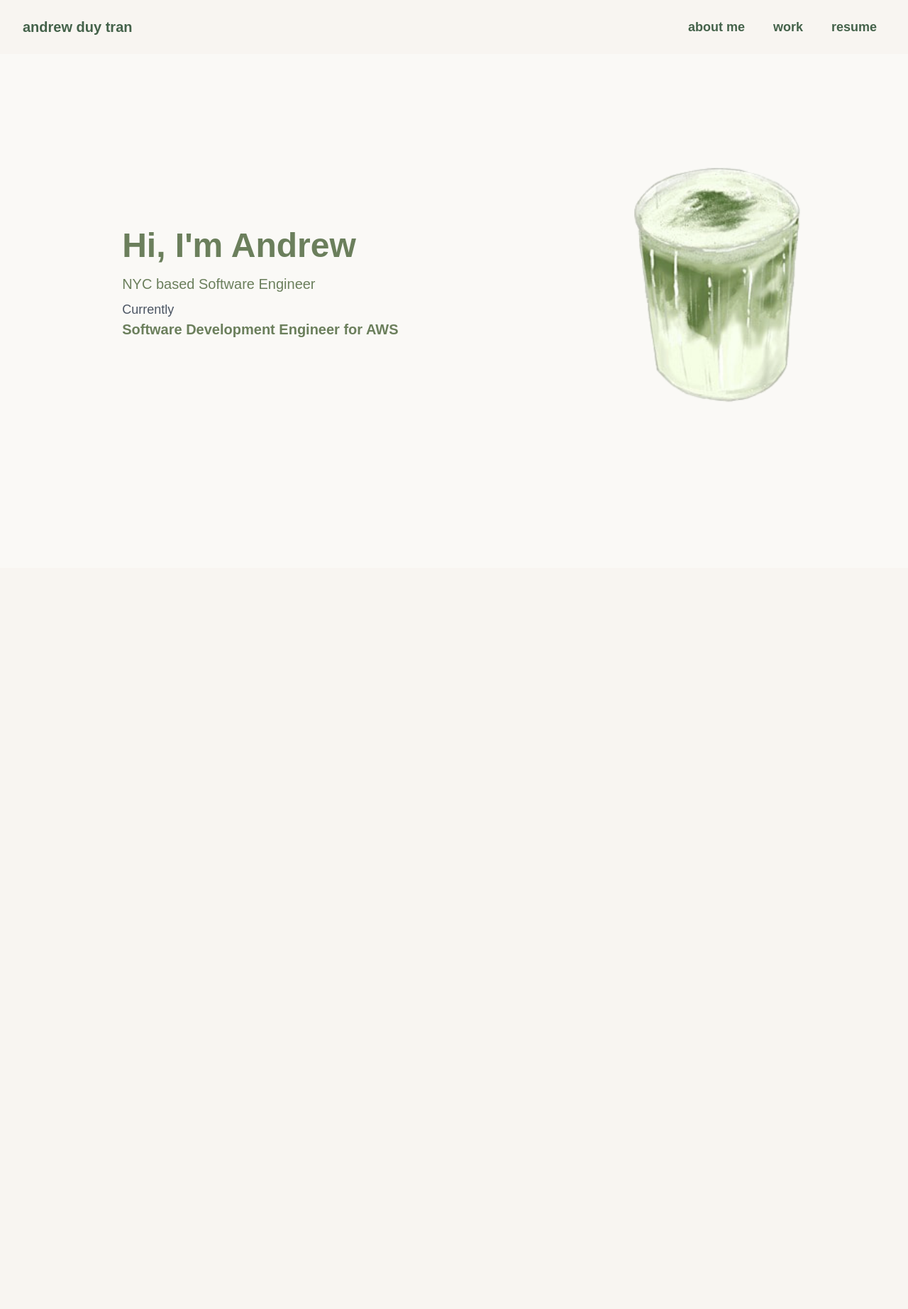
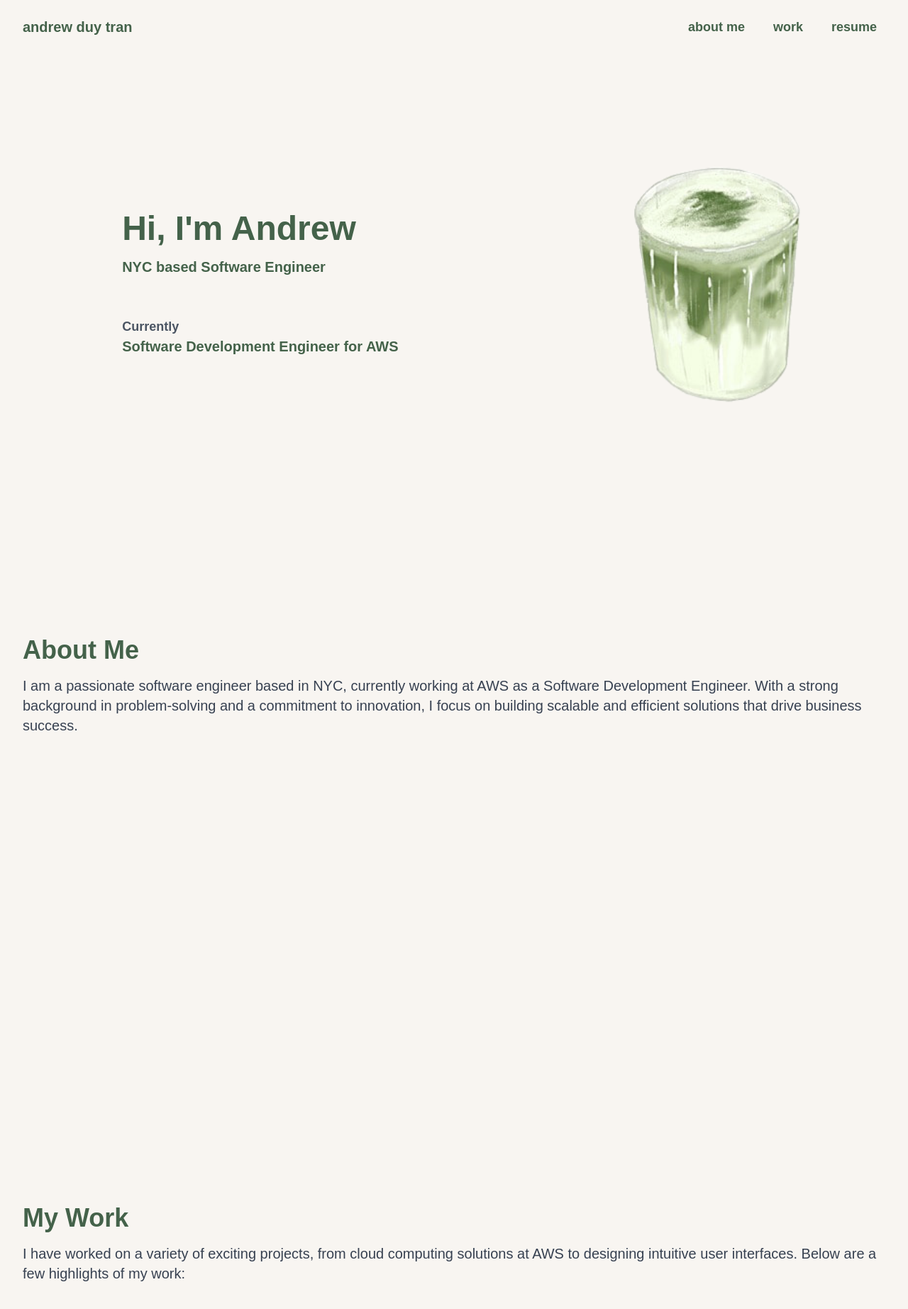
Before and after one commit to andrewtran117/andrewtran117.github.io, a Next.js app: page / in a window 1280 px wide. Shown: the top 1844 px of the page at 71% size. Before the commit the page ends 800 px from the top, so only its background shows below. Built offline with nearby package versions, Linux system fonts and the light colour scheme.

Commit message:
colors and bolding

```diff
--- a/app/page.tsx
+++ b/app/page.tsx
@@ -17,10 +17,8 @@ export default function Home() {
     window.scrollTo({ top: 0, behavior: 'smooth' });
   };
 
-
   return (
   <div>
-
       {/* Top Container for Logo and Tab Bar */}
       <div className="fixed top-0 left-0 right-0 py-4 z-50 bg-[#F8F5F1]">
         <div className="max-w-7xl mx-auto flex justify-between items-center px-4 sm:px-6 lg:px-8">
@@ -36,13 +34,13 @@ export default function Home() {
           <div className="hidden sm:flex space-x-4">
             <a
               href="#aboutMe"
-              className="px-3 py-2 text-md sm:text-lg font-bold text-[#44624A] hover:text-black transition"
+              className="px-3 py-2 text-md sm:text-lg font-inter font-bold text-[#44624A] hover:text-black transition"
             >
               about me
             </a>
             <a
               href="#work"
-              className="px-3 py-2 text-md sm:text-lg font-bold text-[#44624A] hover:text-black transition"
+              className="px-3 py-2 text-md sm:text-lg font-inter font-bold text-[#44624A] hover:text-black transition"
             >
               work
             </a>
@@ -50,7 +48,7 @@ export default function Home() {
               href="https://drive.google.com/file/d/1imDv7-Oz0AB6ISDQGXQdzRUD2LvwHUW2/view?usp=sharing"
               target="_blank"
               rel="noopener noreferrer"
-              className="px-3 py-2 text-md sm:text-lg font-bold text-[#44624A] hover:text-black transition"
+              className="px-3 py-2 text-md sm:text-lg font-inter font-bold text-[#44624A] hover:text-black transition"
             >
               resume
             </a>
@@ -58,16 +56,15 @@ export default function Home() {
         </div>
       </div>
 
-
-    <div className="flex items-center justify-center min-h-screen bg-[#FAF9F6] text-[#6B7F5C]">
+    <div className="flex items-center justify-center min-h-screen bg-[#F8F5F1] text-[#6B7F5C]">
       {isVisible && (
       <div className="grid grid-cols-1 md:grid-cols-2 w-full max-w-6xl px-4 animate-fadeInSmooth transform" style={{ transform: 'translateX(8%)' }}>
 
-        <div className="flex flex-col justify-center">
-          <h1 className="text-4xl md:text-5xl font-bold mb-4">Hi, I&apos;m Andrew</h1>
-          <p className="text-lg md:text-xl mb-2">NYC based Software Engineer</p>
-          <p className="text-base md:text-lg text-gray-600">Currently</p>
-          <p className="text-lg md:text-xl font-semibold">Software Development Engineer for AWS</p>
+        <div className="flex flex-col justify-center font-inter font-bold">
+          <h1 className="text-4xl md:text-5xl mb-4 text-[#44624A]">Hi, I&apos;m Andrew</h1>
+          <p className="text-lg md:text-xl mb-2 text-[#44624A]">NYC based Software Engineer</p>
+          <p className="text-base md:text-lg text-gray-600 pt-12">Currently</p>
+          <p className="text-lg md:text-xl text-[#44624A]">Software Development Engineer for AWS</p>
         </div>
 
         <div className="flex items-center justify-center">
@@ -97,159 +94,27 @@ export default function Home() {
          }
        `}</style>
 
+    </div>
 
+    {/* About Me Section */}
+    <div id="aboutMe" className="min-h-screen bg-[#F8F5F1] px-8 py-12 pt-24 font-inter">
+      <div className="max-w-7xl mx-auto text-left">
+        <h2 className="text-3xl md:text-4xl font-bold text-[#44624A] mb-4">About Me</h2>
+        <p className="text-lg md:text-xl text-gray-700 mb-6">
+          I am a passionate software engineer based in NYC, currently working at AWS as a Software Development Engineer. With a strong background in problem-solving and a commitment to innovation, I focus on building scalable and efficient solutions that drive business success.
+        </p>
+      </div>
+    </div>
+
+    {/* Work Section */}
+    <div id="work" className="min-h-screen bg-[#F8F5F1] px-8 py-12 pt-24 font-inter">
+      <div className="max-w-7xl mx-auto text-left">
+        <h2 className="text-3xl md:text-4xl font-bold text-[#44624A] mb-4">My Work</h2>
+        <p className="text-lg md:text-xl text-gray-700 mb-6">
+          I have worked on a variety of exciting projects, from cloud computing solutions at AWS to designing intuitive user interfaces. Below are a few highlights of my work:
+        </p>
+      </div>
     </div>
   </div>
   );
 }
-
-
-
-// 'use client';
-
-// import { useEffect, useState } from "react";
-
-// export default function Home() {
-//   const [isVisible, setIsVisible] = useState(false);
-
-//   useEffect(() => {
-//     const timer = setTimeout(() => {
-//       setIsVisible(true);
-//     }, 1000); // 1-second delay
-//     return () => clearTimeout(timer); // Cleanup timer on component unmount
-//   }, []);
-
-//   // Scroll to the top of the page
-//   const scrollToTop = () => {
-//     window.scrollTo({ top: 0, behavior: 'smooth' });
-//   };
-
-//   return (
-//     <div>
-//       {/* Top Container for Logo and Tab Bar */}
-//       <div className="fixed top-0 left-0 right-0 py-4 z-50 bg-[#F8F5F1]">
-//         <div className="max-w-7xl mx-auto flex justify-between items-center px-4 sm:px-6 lg:px-8">
-//           {/* Logo */}
-//           <div
-//             className="text-[#44624A] font-inter text-lg sm:text-xl font-bold cursor-pointer"
-//             onClick={scrollToTop} // Scroll to top on click
-//           >
-//             andrew duy tran
-//           </div>
-
-//           {/* Tab Bar */}
-//           <div className="hidden sm:flex space-x-4">
-//             <a
-//               href="#aboutMe"
-//               className="px-3 py-2 text-md sm:text-lg font-bold text-[#44624A] hover:text-black transition"
-//             >
-//               about me
-//             </a>
-//             <a
-//               href="#work"
-//               className="px-3 py-2 text-md sm:text-lg font-bold text-[#44624A] hover:text-black transition"
-//             >
-//               work
-//             </a>
-//             <a
-//               href="https://drive.google.com/file/d/1imDv7-Oz0AB6ISDQGXQdzRUD2LvwHUW2/view?usp=sharing"
-//               target="_blank"
-//               rel="noopener noreferrer"
-//               className="px-3 py-2 text-md sm:text-lg font-bold text-[#44624A] hover:text-black transition"
-//             >
-//               resume
-//             </a>
-//           </div>
-//         </div>
-//       </div>
-
-//       {/* Main Content */}
-//       <div className="flex items-center min-h-screen px-4 sm:px-6 md:px-8 lg:px-12 relative">
-//         {isVisible && (
-//           <div className="flex flex-col md:flex-row items-center justify-between w-full max-w-7xl mx-auto space-y-6 md:space-y-0 animate-fadeInSmooth">
-//             {/* Text Content */}
-//             <div className="space-y-4">
-//               <h1 className="text-[#44624A] font-inter text-3xl sm:text-4xl md:text-5xl">
-//                 Hi, I&apos;m Andrew
-//               </h1>
-//               <p className="text-lg sm:text-xl text-[#44624A]">NYC based Software Engineer</p>
-//               <div className="text-[#44624A]">
-//                 <p className="text-base sm:text-lg text-[#8F8F8F]">Currently</p>
-//                 <p className="text-lg sm:text-xl">Software Development Engineer for AWS</p>
-//               </div>
-//             </div>
-
-//             {/* Image */}
-//             <img
-//               src="matcha.png"
-//               alt="Matcha"
-//               className="w-32 h-32 sm:w-40 sm:h-40 md:w-56 md:h-56 lg:w-72 lg:h-72"
-//             />
-//           </div>
-//         )}
-
-//         {/* Scroll Indicator */}
-//         <div className="absolute bottom-5 left-1/2 transform -translate-x-1/2 animate-pulse">
-//           <svg
-//             xmlns="http://www.w3.org/2000/svg"
-//             fill="none"
-//             viewBox="0 0 24 24"
-//             stroke="currentColor"
-//             className="w-6 h-6 sm:w-5 sm:h-5 text-[#134C50]"
-//           >
-//             <path
-//               strokeLinecap="round"
-//               strokeLinejoin="round"
-//               strokeWidth={2}
-//               d="M19 9l-7 7-7-7"
-//             />
-//           </svg>
-//         </div>
-//       </div>
-
-//       {/* About Me Section */}
-//       <section id="aboutMe" className="min-h-screen py-16 px-4 sm:px-6 md:px-8 lg:px-12">
-//         <div className="max-w-7xl mx-auto space-y-5">
-//           <h2 className="text-3xl sm:text-4xl text-[#44624A] font-inter">About Me</h2>
-//           <p className="text-lg sm:text-xl text-[#444]">
-//             This is a placeholder for the about me section. Add your text here.
-//           </p>
-//         </div>
-//       </section>
-
-//       {/* Work Section */}
-//       <section id="work" className="min-h-screen py-16 px-4 sm:px-6 md:px-8 lg:px-12">
-//         <div className="max-w-7xl mx-auto space-y-5">
-//           <h2 className="text-3xl sm:text-4xl text-[#44624A] font-inter">Work</h2>
-//           <p className="text-lg sm:text-xl text-[#444]">
-//             This is a placeholder for the work section. Add your text here.
-//           </p>
-//         </div>
-//       </section>
-
-//       {/* Global Styles */}
-//       <style jsx global>{`
-//         @keyframes fadeInSmooth {
-//           0% {
-//             opacity: 0;
-//             transform: translateY(20px);
-//           }
-//           60% {
-//             opacity: 0.5;
-//             transform: translateY(10px);
-//           }
-//           100% {
-//             opacity: 1;
-//             transform: translateY(0);
-//           }
-//         }
-//         .animate-fadeInSmooth {
-//           animation: fadeInSmooth 1.5s ease forwards;
-//         }
-//         html {
-//           scroll-behavior: smooth;
-//         }
-//       `}</style>
-//     </div>
-//   );
-// }
```
